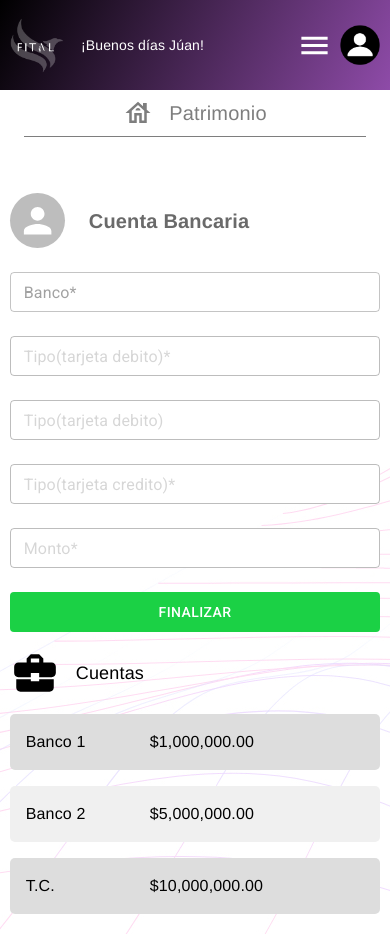
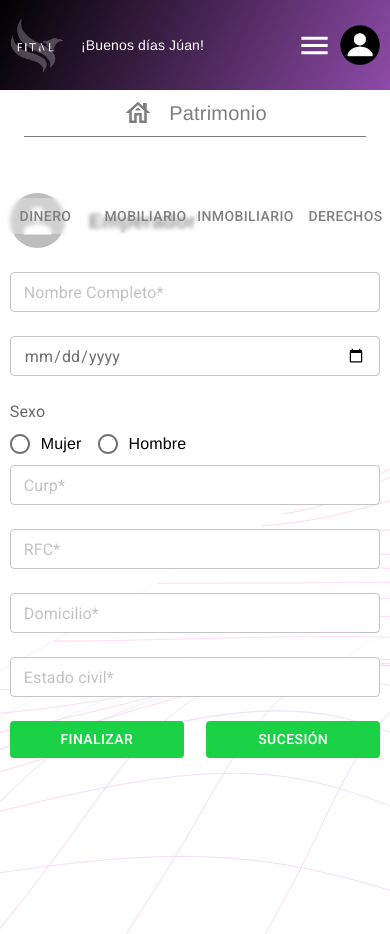
Before and after one commit to Fital2022/Fitalw3b, a Next.js app: page /patrimony in a window 390 px wide. Built offline with nearby package versions, Linux system fonts and the light colour scheme.

Commit message:
create person screen and responsive

```diff
--- /dev/null
+++ b/components/newForms/PersonForm.tsx
@@ -0,0 +1,180 @@
+import {
+  Avatar,
+  Box,
+  Button,
+  FormControlLabel,
+  FormLabel,
+  OutlinedInput,
+  Radio,
+  RadioGroup,
+  SxProps,
+  Theme,
+  Typography,
+} from "@mui/material";
+import { FC } from "react";
+import { useForm } from "../../hooks/formHooks";
+
+interface IFormData {
+  nombre: string;
+  fecha: string;
+  sexo: "Hombre" | "Mujer" | "";
+  curp: string;
+  rfc: string;
+  domicilio: string;
+  estadoCivil: string;
+}
+
+interface Props {
+  person: string;
+  img: string;
+}
+export const PersonForm: FC<Props> = ({ img, person }) => {
+  const [data, onChange, onReset] = useForm<IFormData>({
+    curp: "",
+    domicilio: "",
+    estadoCivil: "",
+    fecha: "",
+    nombre: "",
+    rfc: "",
+    sexo: "",
+  });
+
+  const { curp, domicilio, estadoCivil, fecha, nombre, rfc, sexo } = data;
+
+  return (
+    <Box
+      sx={{
+        width: "100%",
+        height: "100%",
+        display: "flex",
+        justifyContent: "center",
+        alignItems: "center",
+        // bgcolor: "grey",
+        mt: { xs: 7, sm: 10 },
+      }}
+    >
+      <Box
+        component="form"
+        sx={{
+          display: "flex",
+          flexDirection: "column",
+          width: "1000px",
+          maxWidth: "95%",
+        }}
+      >
+        <Box sx={{ display: "flex", alignItems: "center", mb: 3 }}>
+          <Avatar
+            src={img}
+            sx={{
+              width: { xs: "55px", sm: "70px" },
+              height: { xs: "55px", sm: "70px" },
+              mr: 3,
+            }}
+          />
+          <Typography
+            sx={{ color: "#6A6A6A", fontSize: "20px", fontWeight: "600" }}
+          >
+            {person.charAt(0).toUpperCase() + person.slice(1)}
+          </Typography>
+        </Box>
+        <OutlinedInput
+          sx={inputStyles}
+          placeholder="Nombre Completo*"
+          value={nombre}
+          name="nombre"
+          onChange={onChange}
+        />
+        <OutlinedInput
+          sx={inputStyles}
+          placeholder="Fecha de Nacimiento*"
+          type="date"
+          onChange={onChange}
+          value={fecha}
+          name="fecha"
+        />
+        <FormLabel component="legend">Sexo</FormLabel>
+        <RadioGroup
+          row
+          aria-label="sexo"
+          defaultValue="null"
+          name="sexo"
+          id="sexo"
+          value={sexo}
+          onChange={onChange}
+        >
+          <FormControlLabel
+            value="Mujer"
+            control={<Radio color="primary" sx={{ color: "#707070" }} />}
+            label="Mujer"
+          />
+          <FormControlLabel
+            value="Hombre"
+            control={<Radio color="primary" sx={{ color: "#707070" }} />}
+            label="Hombre"
+          />
+        </RadioGroup>
+        <OutlinedInput
+          sx={inputStyles}
+          placeholder="Curp*"
+          value={curp}
+          name="curp"
+          onChange={onChange}
+        />
+        <OutlinedInput
+          sx={inputStyles}
+          placeholder="RFC*"
+          value={rfc}
+          name="rfc"
+          onChange={onChange}
+        />
+        <OutlinedInput
+          sx={inputStyles}
+          placeholder="Domicilio*"
+          value={domicilio}
+          name="domicilio"
+          onChange={onChange}
+        />
+        <OutlinedInput
+          sx={inputStyles}
+          placeholder="Estado civil*"
+          value={estadoCivil}
+          name="estadoCivil"
+          onChange={onChange}
+        />
+        <Box
+          sx={{
+            display: "flex",
+            justifyContent: { xs: "space-between", sm: "flex-start" },
+          }}
+        >
+          <Button
+            sx={buttonStyles}
+            variant="submit"
+            color="submit"
+            type="submit"
+          >
+            Finalizar
+          </Button>
+          <Button sx={buttonStyles} variant="submit" color="submit">
+            Sucesión
+          </Button>
+        </Box>
+      </Box>
+    </Box>
+  );
+};
+
+const inputStyles: SxProps<Theme> = {
+  p: 0,
+  height: { xs: 40, sm: 50 },
+  bgcolor: "white",
+  mb: 3,
+  color: "#707070",
+};
+
+const buttonStyles: SxProps<Theme> = {
+  width: { xs: "47%", sm: "120px" },
+  ":not(:last-child)": {
+    mr: { xs: 0, sm: 2 },
+  },
+};
--- a/components/newForms/index.ts
+++ b/components/newForms/index.ts
@@ -1,2 +1,3 @@
 export * from "./InmobiliaryForm";
 export * from "./BankAccountForm";
+export * from "./PersonForm";
--- a/pages/patrimony.tsx
+++ b/pages/patrimony.tsx
@@ -14,7 +14,11 @@ import {
   IEmpire,
 } from "../interfaces/empireInterfaces";
 import { NextPage } from "next";
-import { BankAccountForm, InmobiliaryForm } from "../components/newForms";
+import {
+  BankAccountForm,
+  InmobiliaryForm,
+  PersonForm,
+} from "../components/newForms";
 import { CashAccountDetails } from "../components/List";
 
 const right: IRight[] = [
@@ -268,14 +272,11 @@ const Patrimony: NextPage = () => {
       <Box sx={{ width: "100%", height: "100%" }}>
         {/* <StepForm premium={true} iempire={empire} /> */}
         {/* <InmobiliaryForm inmobiliaryType={"casa"} img="" /> */}
-        {/* <BankAccountForm accountName={"Wallet 1"} img={""} isWallet />
-        <CashAccountDetails type={"wallets"} /> */}
-        <BankAccountForm
-          accountName={"Cuenta Bancaria"}
-          img={""}
-          isWallet={false}
-        />
-        <CashAccountDetails type={"cuentas"} />
+        <PersonForm person={"Emperador"} img={""} />
+        {/* <BankAccountForm accountName={"Wallet 1"} img={""} isWallet /> */}
+        {/* <CashAccountDetails type={"wallets"} /> */}
+        {/* <BankAccountForm accountName={"Cuenta Bancaria"} img={""} isWallet={false} />  */}
+        {/* <CashAccountDetails type={"cuentas"} /> */}
 
         {/* <div onDrop={onDropEntry} onDragOver={allowDrop}>
           {draggmode ? (
@@ -304,7 +305,7 @@ const Patrimony: NextPage = () => {
           ""
         )} */}
       </Box>
-      {/* <BottomMenu data={MENU_ACTIONS} /> */}
+      <BottomMenu data={MENU_ACTIONS} />
     </>
   );
 };
```
